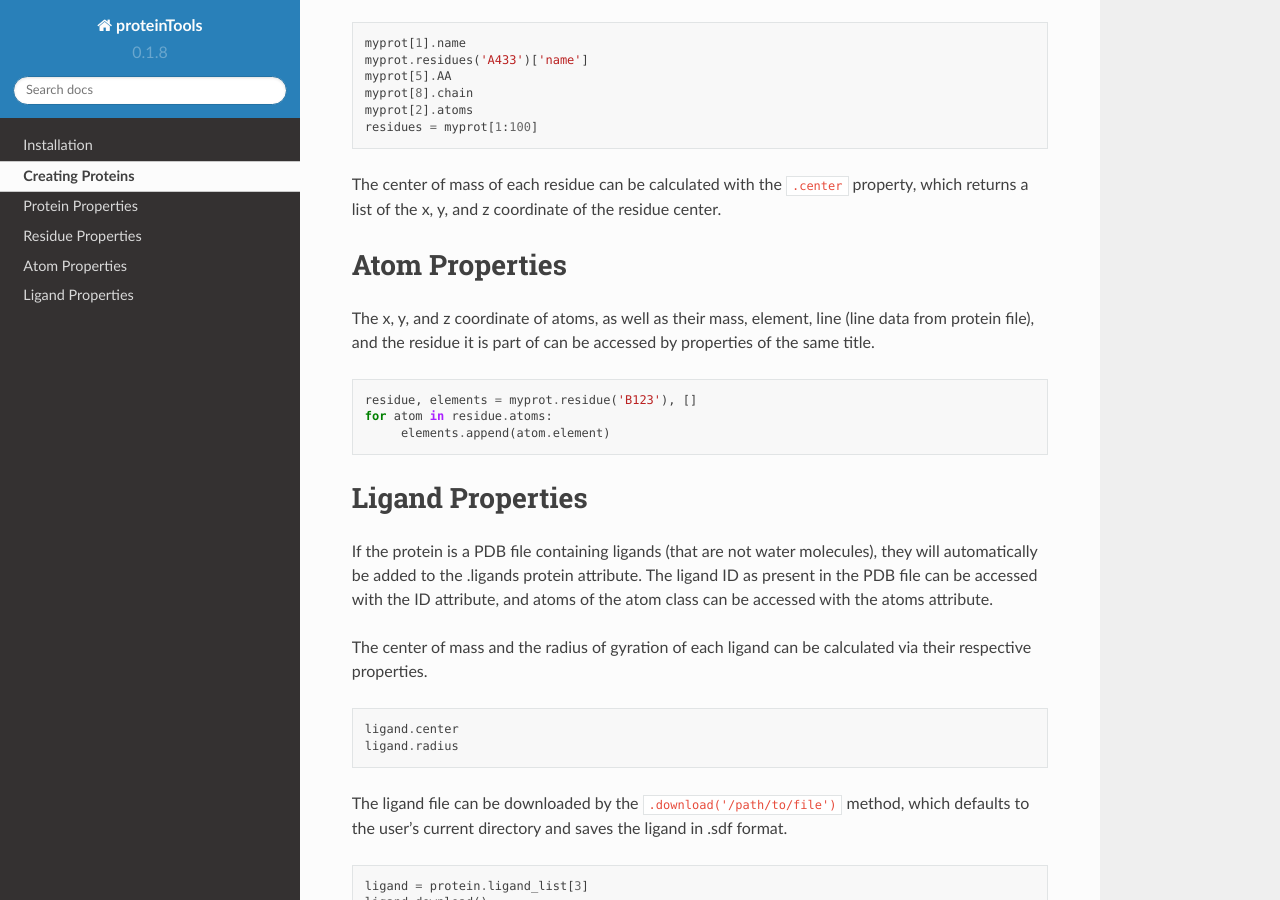
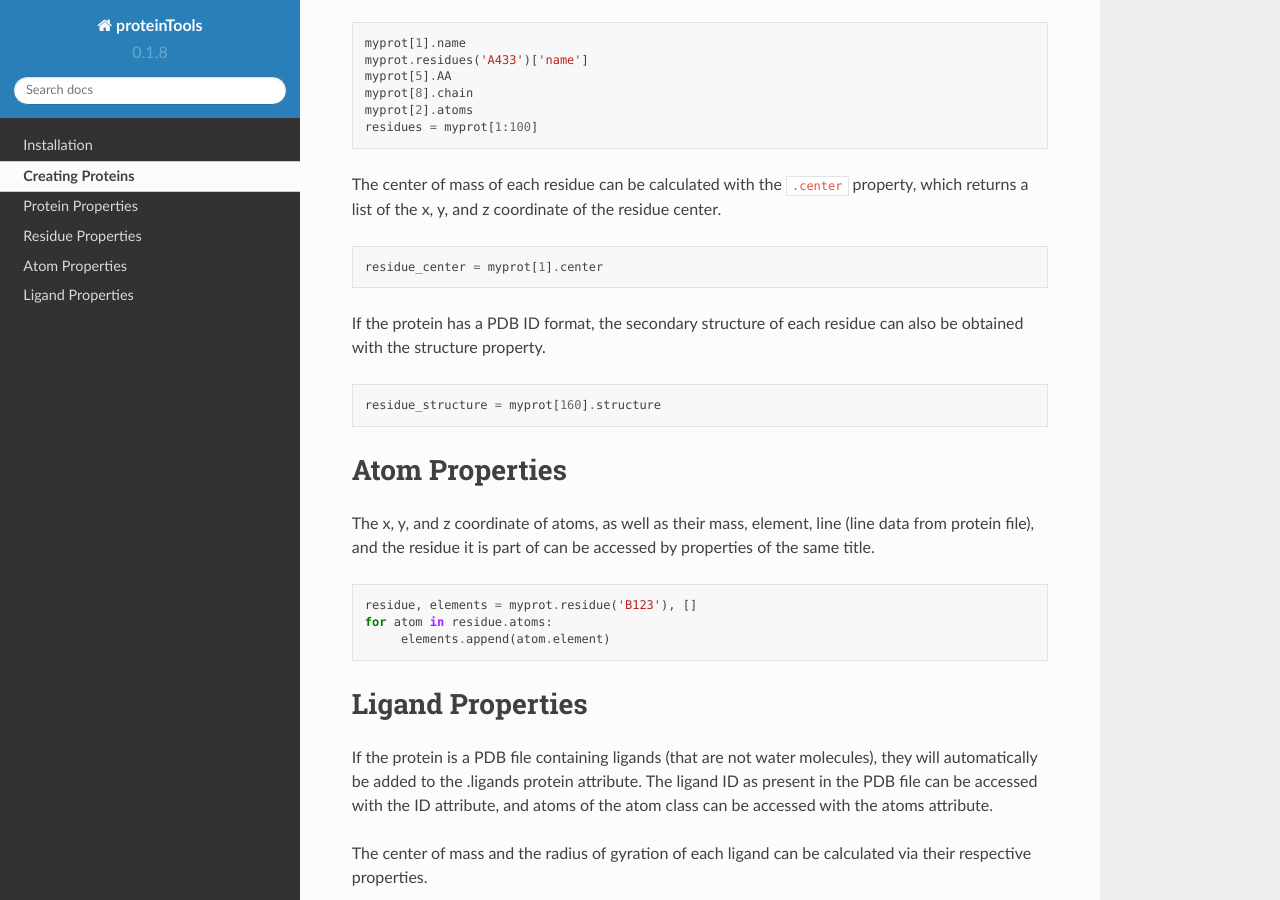
Before and after one commit to tiger1deF/proteinTools, a Sphinx documentation site: the page built from docs/source/documentation.rst, in a window 1280 px wide and 900 px high, scrolled down 2025 px. Built offline with Sphinx 7.4.7 and the Read the Docs theme 2.0.0, drawn with Linux system fonts in a browser that asks for light colours.

Commit message:
Update documentation.rst

```diff
--- a/docs/source/documentation.rst
+++ b/docs/source/documentation.rst
@@ -97,6 +97,16 @@ Residue amino acids (AA), chain, atoms, index, and name can be accessed by prope
 
 The center of mass of each residue can be calculated with the ``.center`` property, which returns a list of the x, y, and z coordinate of the residue center.
 
+.. code-block:: python
+
+   residue_center = myprot[1].center
+
+If the protein has a PDB ID format, the secondary structure of each residue can also be obtained with the structure property.
+
+.. code-block:: python
+
+   residue_structure = myprot[160].structure
+
 Atom Properties
 ----------------
 
```
